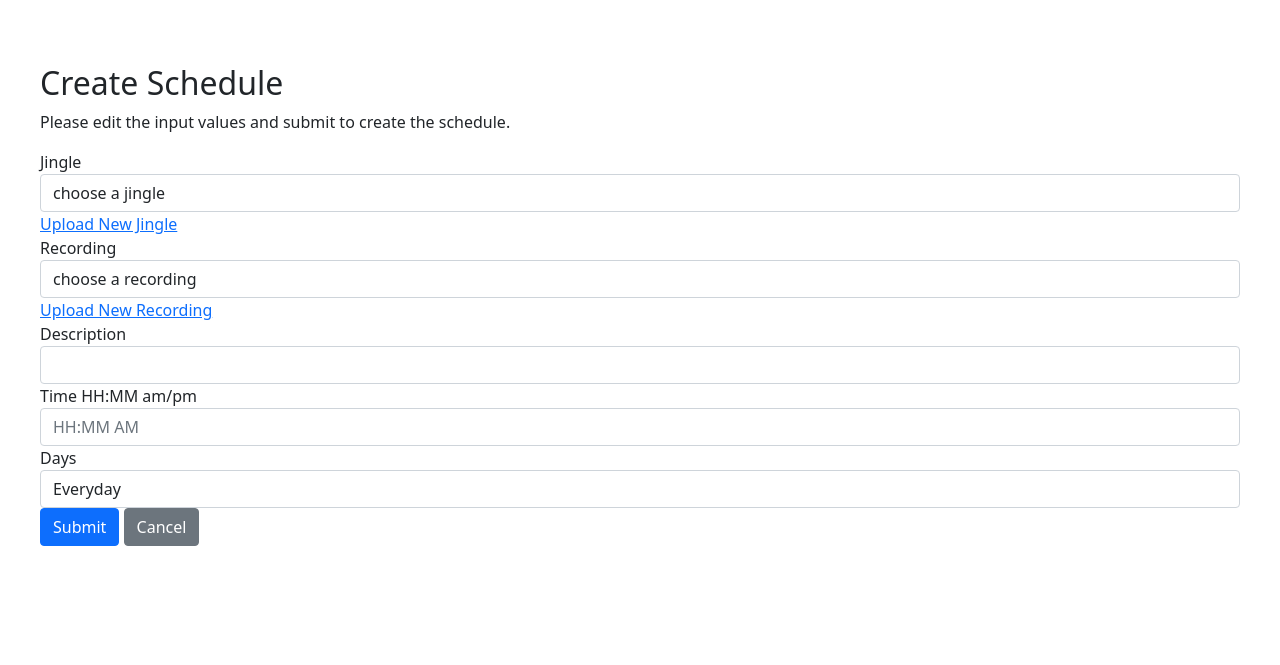
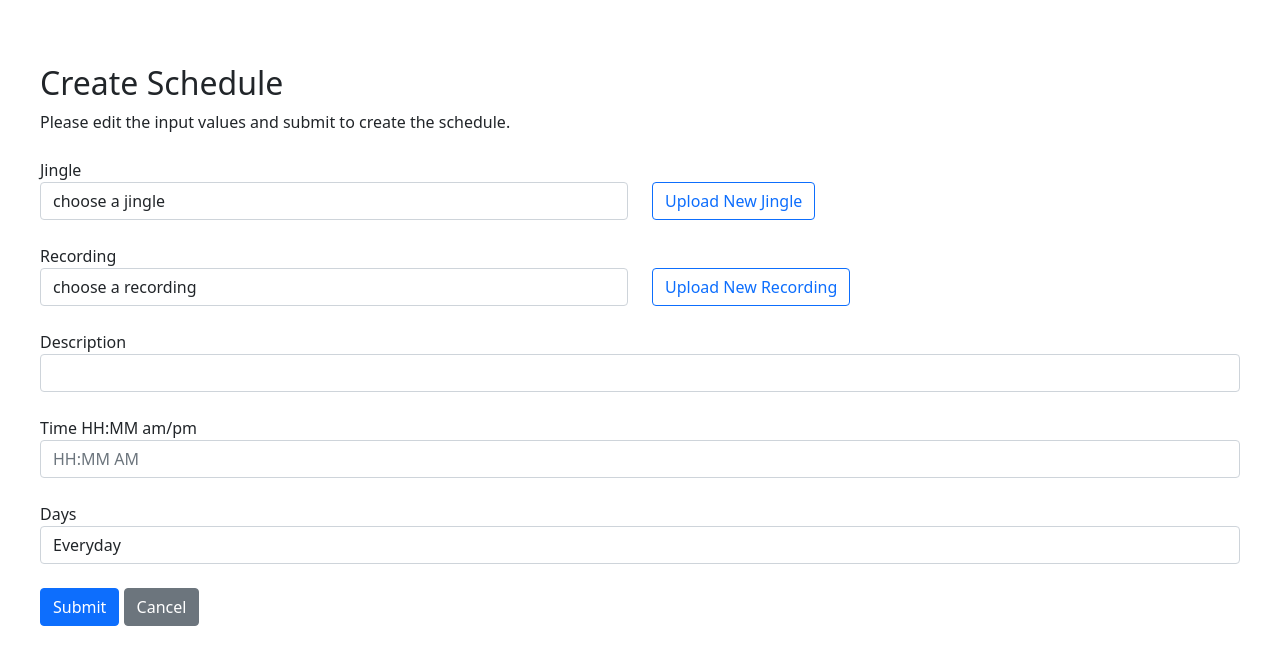
Before and after one commit to nkrumahinc/clever-bell-web, a PHP site: page /schedule/create in a window 1280 px wide. Shown: the top 665 px of the page. Run offline with PHP 8.4, Linux system fonts and the light colour scheme.

Commit message:
ui: create schedule spaced out

```diff
--- a/views/schedule/create.php
+++ b/views/schedule/create.php
@@ -18,8 +18,10 @@
                     <h2 class="mt-5">Create Schedule</h2>
                     <p>Please edit the input values and submit to create the schedule.</p>
                     <form action="/schedule/create" method="post">
-                        <div class="form-group">
+                        <div class="form-group my-4">
                             <label>Jingle</label>
+                            <div class="row">
+                                <div class="col">
                                     <select name="jingle" id="jingle" class="form-control">
                                         <option value="">choose a jingle</option>
                                         <?php
@@ -32,10 +34,16 @@
                                         }
                                         ?>
                                     </select>
-                            <a href="/jingle">Upload New Jingle</a>
                                 </div>
-                        <div class="form-group">
+                                <div class="col">
+                                    <a href="/jingle" class="btn btn-outline-primary">Upload New Jingle</a>
+                                </div>
+                            </div>
+                        </div>
+                        <div class="form-group my-4">
                             <label>Recording</label>
+                            <div class="row">
+                                <div class="col">
                                     <select name="recording" id="recording" class="form-control">
                                         <option value="">choose a recording</option>
                                         <?php
@@ -48,13 +56,16 @@
                                         }
                                         ?>
                                     </select>
-                            <a href="/jingle">Upload New Recording</a>
                                 </div>
-                        <div class="form-group">
+                                <div class="col">
+                                    <a href="/jingle" class="btn btn-outline-primary">Upload New Recording</a>
+                                </div>
+                        </div>
+                        <div class="form-group my-4">
                             <label>Description</label>
                             <input type="text" name="description" class="form-control">
                         </div>
-                        <div class="form-group">
+                        <div class="form-group my-4">
                             <label>Time HH:MM am/pm</label>
                             <input
                                 type="text"
@@ -64,7 +75,7 @@
                                 pattern="^(1[012]|[1-9]):[0-5][0-9](\s)?(am|pm|AM|PM)$"
                             >
                         </div>
-                        <div class="form-group">
+                        <div class="form-group my-4">
                             <label>Days</label>
                             <select name="days" id="days" class="form-control">
                                 <?php foreach (Schedule::$days as $day) {
```
Lines whose indentation alone changed are shown as unchanged.
